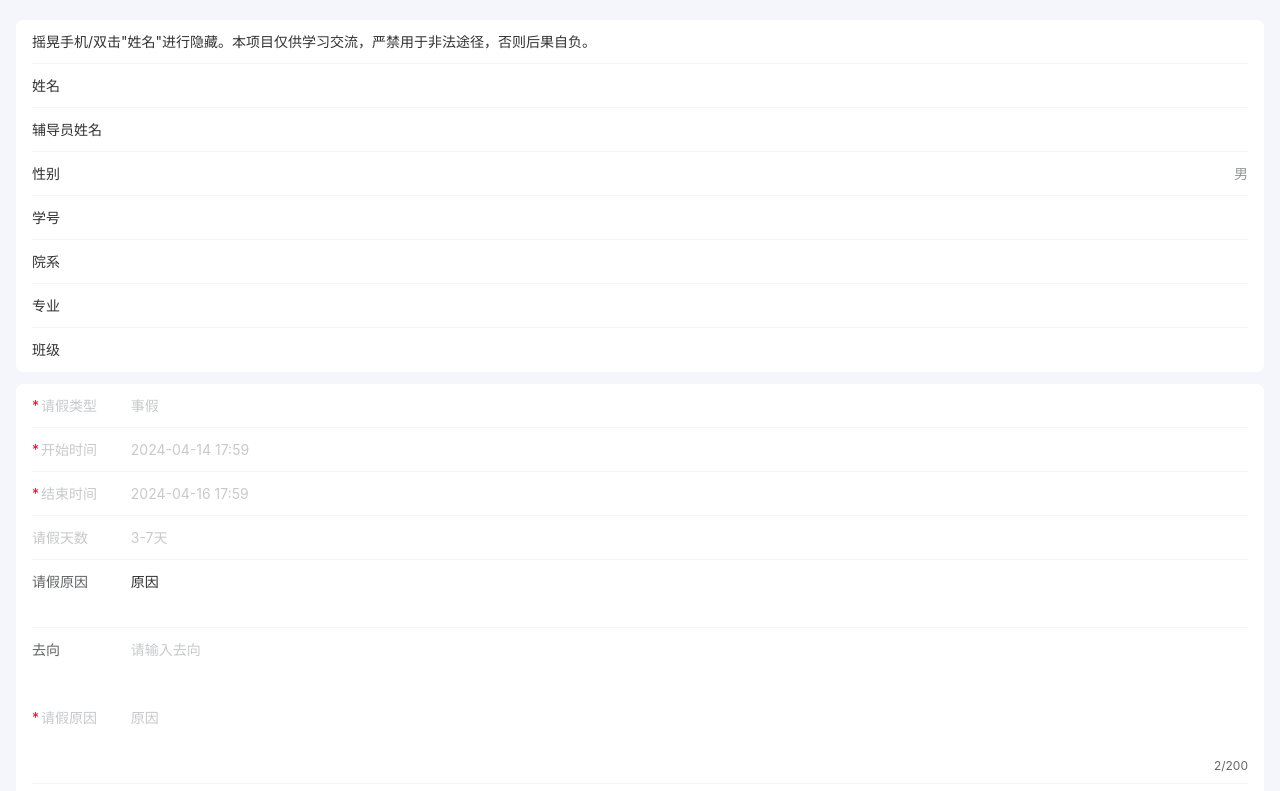
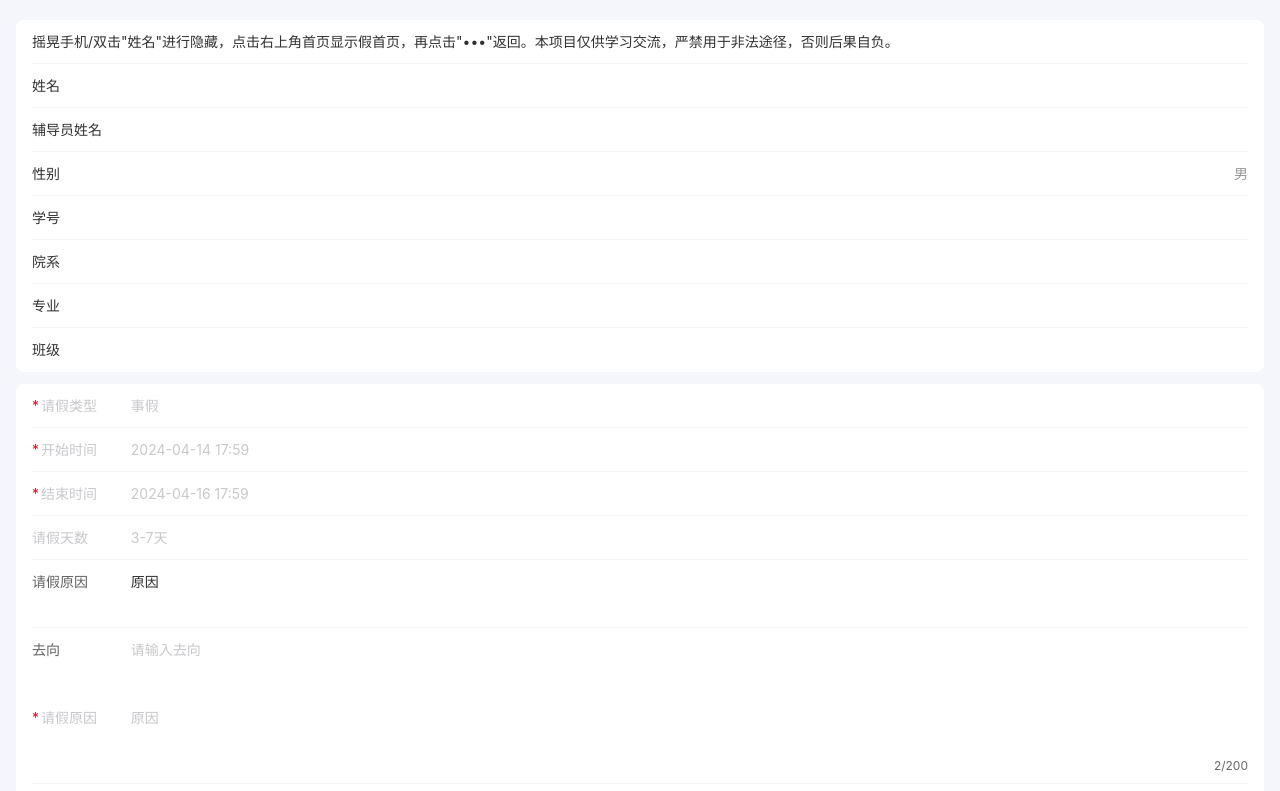
Before and after one commit to NPC-977/FakeYango, a plain HTML site: page index.html in a window 1280 px wide. Shown: the top 791 px of the page. Drawn offline with nearby package versions, Linux system fonts and the light colour scheme; a script that the page names is missing.

Commit message:
Update index.html

```diff
--- a/index.html
+++ b/index.html
@@ -1138,7 +1138,7 @@
                 <div class="van-cell-group van-cell-group--inset" data-v-00e872d6="">
                     <div class="van-cell" id="tips">
                         <!---->
-                        <div class="van-cell__title"><span>摇晃手机/双击"姓名"进行隐藏。本项目仅供学习交流，严禁用于非法途径，否则后果自负。</span>
+                        <div class="van-cell__title"><span>摇晃手机/双击"姓名"进行隐藏，点击右上角首页显示假首页，再点击"•••"返回。本项目仅供学习交流，严禁用于非法途径，否则后果自负。</span>
                             <!---->
                         </div>
                     </div>
```
